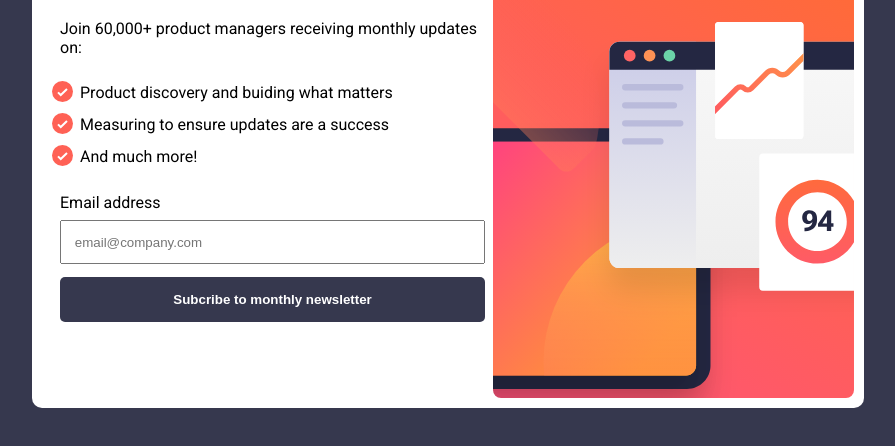
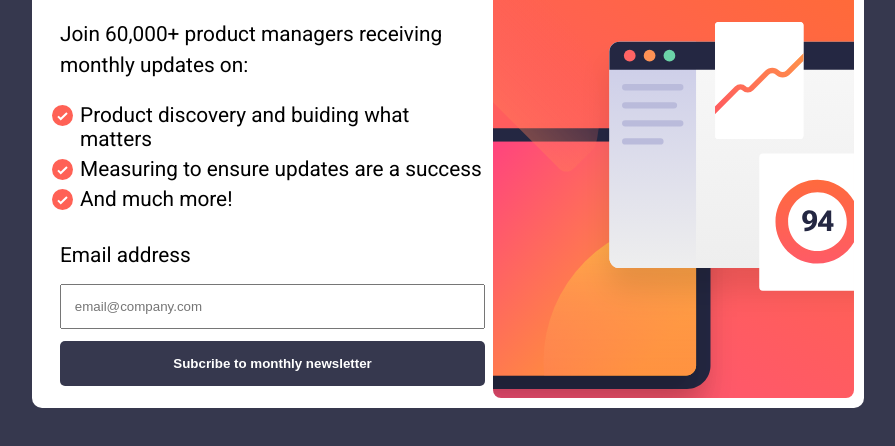
Before and after one commit to karan-2004/newsletter-sign-up-with-success-message-main, a plain HTML site: page index.html in a window 1280 px wide. Shown: the part 240-686 px from the top of the page, without its empty margins (200-1095 px from the left). Drawn offline with Linux system fonts and the light colour scheme.

Commit message:
Update style.css final

```diff
--- a/style.css
+++ b/style.css
@@ -159,13 +159,15 @@ ul {
     }
 
     #btm p {
-        font-size: 1rem;
+        font-size: 1.3rem;
+        line-height: 1.5
     }
 
     ul{
-        font-size: 1rem;
+        font-size: 1.3rem;
         margin-top: 0%;
         margin-bottom: 0%;
+        line-height: 1.5rem;
     }
 
     #btm input {
```
